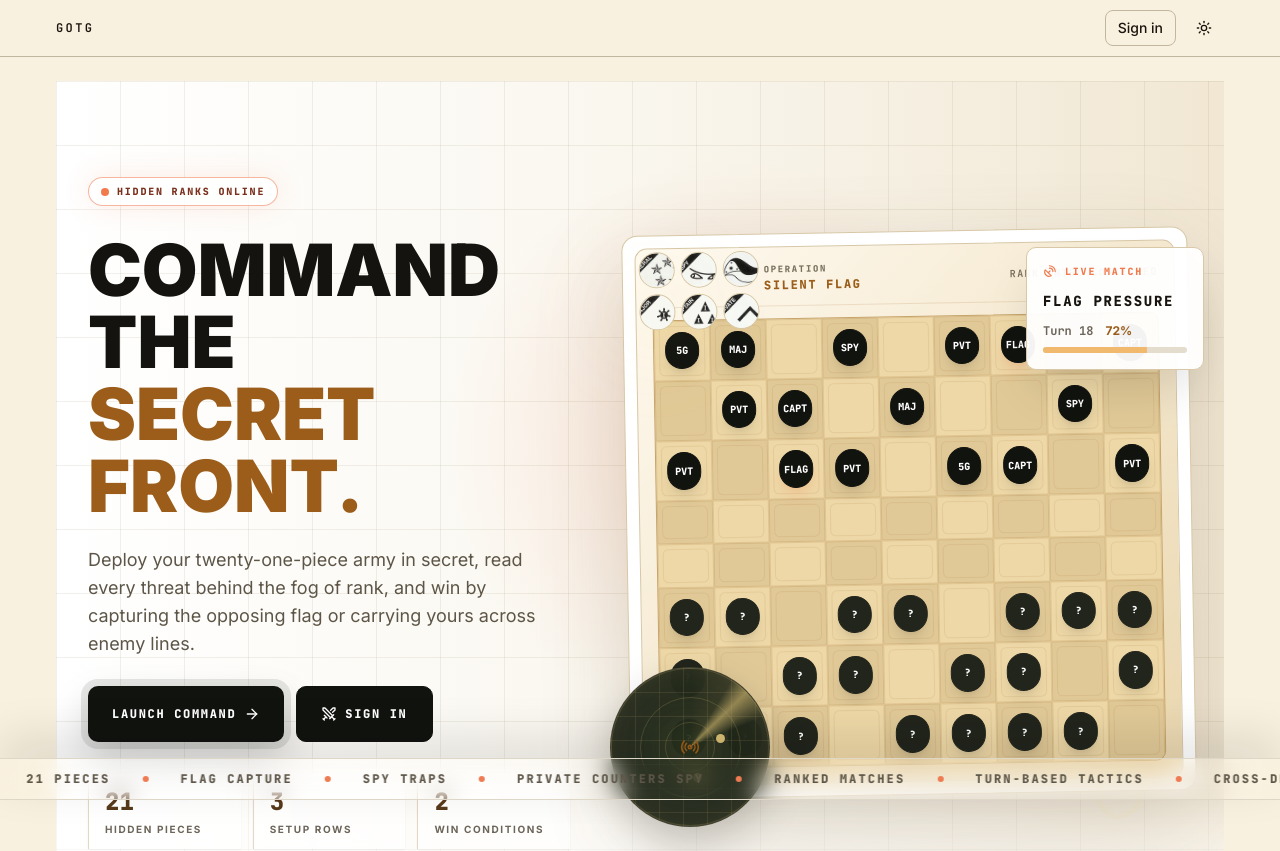
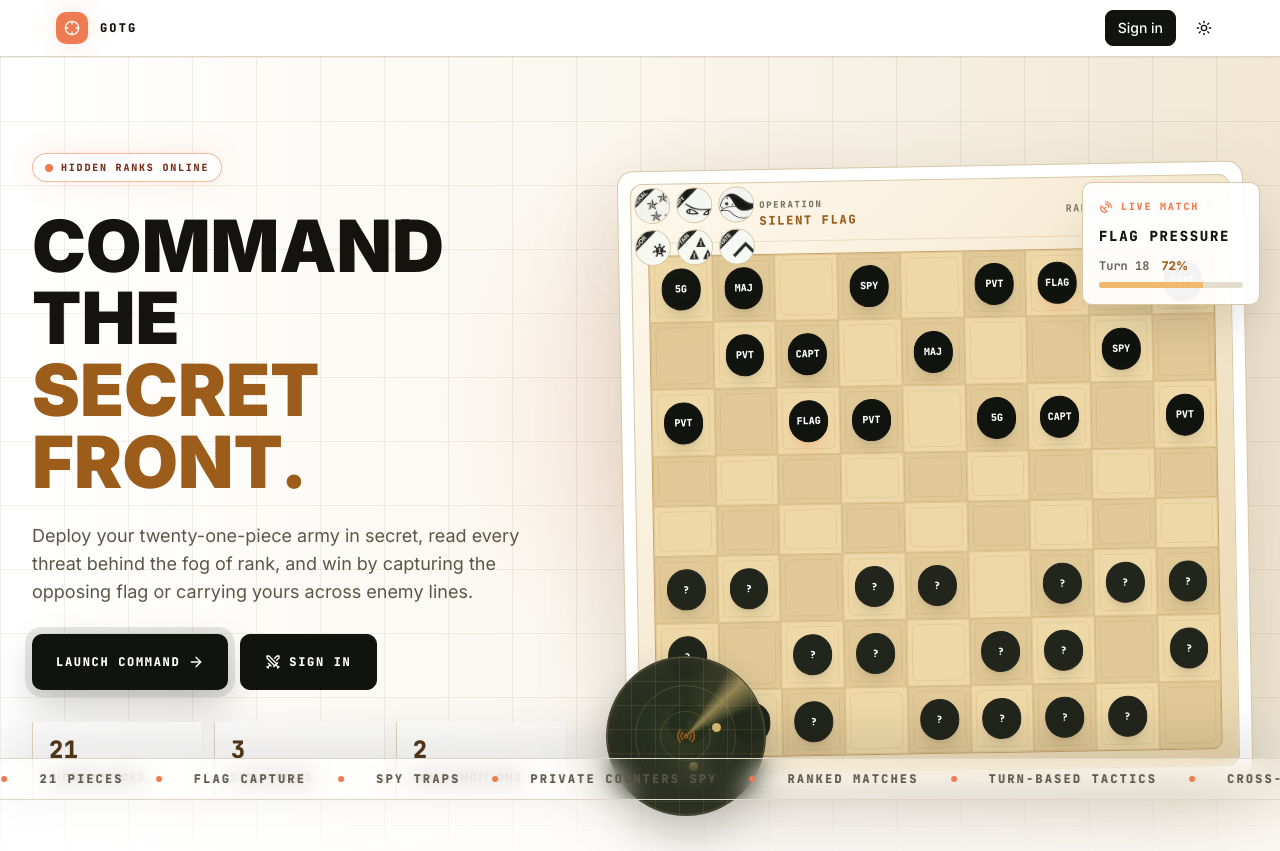
Before and after one commit to VencentDev/games-of-the-general, a Next.js app in the folder apps/frontend/: page / in a window 1280 px wide. Shown: the top 851 px of the page. Built offline with nearby package versions, Linux system fonts and the light colour scheme; no server answers.

Commit message:
feat(frontend): scope navbar to landing page

```diff
--- a/apps/frontend/src/app/layout.tsx
+++ b/apps/frontend/src/app/layout.tsx
@@ -2,7 +2,6 @@ import type { Metadata } from 'next';
 import { Inter, JetBrains_Mono } from 'next/font/google';
 import type { ReactNode } from 'react';
 
-import { Navbar } from '@/components/navbar';
 import { Providers } from '@/components/providers';
 import { ThemeProvider } from '@/components/theme-provider';
 import { siteConfig } from '@/config/site';
@@ -25,10 +24,7 @@ export default function RootLayout({ children }: { children: ReactNode }) {
     <html lang="en" suppressHydrationWarning>
       <body className={`${inter.variable} ${jetBrainsMono.variable} font-display`}>
         <ThemeProvider attribute="class" defaultTheme="system" enableSystem>
-          <Providers>
-            <Navbar />
-            <div className="container mx-auto py-6">{children}</div>
-          </Providers>
+          <Providers>{children}</Providers>
         </ThemeProvider>
       </body>
     </html>
--- a/apps/frontend/src/app/page.tsx
+++ b/apps/frontend/src/app/page.tsx
@@ -1,5 +1,6 @@
 import type { Metadata } from 'next';
 
+import { Navbar } from '@/components/navbar';
 import { siteConfig } from '@/config/site';
 import { HomePageContent } from '@/features/home/landing/components/home-page-content';
 import { auth } from '@/lib/auth';
@@ -16,5 +17,10 @@ export const metadata: Metadata = {
 export default async function HomePage() {
   const session = await auth();
 
-  return <HomePageContent signedIn={!!session && !session.error} />;
+  return (
+    <>
+      <Navbar />
+      <HomePageContent signedIn={!!session && !session.error} />
+    </>
+  );
 }
--- a/apps/frontend/src/components/navbar.tsx
+++ b/apps/frontend/src/components/navbar.tsx
@@ -1,4 +1,5 @@
 import Link from 'next/link';
+import { Crosshair } from 'lucide-react';
 
 import { SignOutButton } from '@/components/sign-out-button';
 import { ThemeToggle } from '@/components/theme-toggle';
@@ -10,21 +11,37 @@ export async function Navbar() {
   const session = await auth();
 
   return (
-    <header className="border-b">
+    <header className="border-b border-[#ded7c8] bg-white text-[#11130f] dark:border-[#2a2418] dark:bg-[#070b05] dark:text-[#fffaf0]">
       <div className="container mx-auto flex h-14 items-center justify-between gap-4">
-        <Link href="/" className="font-mono text-xs font-semibold uppercase tracking-[0.2em]">
+        <Link
+          href="/"
+          className="flex items-center gap-3 font-mono text-xs font-black uppercase tracking-[0.18em]"
+        >
+          <span className="grid size-8 place-items-center rounded-lg bg-[#ee7b51] text-white shadow-[0_0_22px_rgba(238,123,81,0.22)]">
+            <Crosshair className="size-4" />
+          </span>
           {siteConfig.navName}
         </Link>
         <nav className="flex items-center gap-2">
           {session ? (
             <>
-              <Button asChild variant="ghost" size="sm">
+              <Button
+                asChild
+                variant="outline"
+                size="sm"
+                className="border-[#11130f] bg-[#11130f] text-white hover:bg-[#2a2d22] hover:text-white dark:border-[#5b5036] dark:bg-[#11130f] dark:hover:bg-[#1b2116]"
+              >
                 <Link href="/lobby">Lobby</Link>
               </Button>
               <SignOutButton />
             </>
           ) : (
-            <Button asChild variant="outline" size="sm">
+            <Button
+              asChild
+              variant="outline"
+              size="sm"
+              className="border-[#11130f] bg-[#11130f] text-white hover:bg-[#2a2d22] hover:text-white dark:border-[#5b5036] dark:bg-[#11130f] dark:hover:bg-[#1b2116]"
+            >
               <Link href="/login">Sign in</Link>
             </Button>
           )}
--- a/apps/frontend/src/components/sign-out-button.tsx
+++ b/apps/frontend/src/components/sign-out-button.tsx
@@ -11,7 +11,7 @@ export function SignOutButton() {
       type="button"
       variant="outline"
       size="sm"
-      className="gap-2"
+      className="gap-2 border-[#11130f] bg-[#11130f] text-white hover:bg-[#2a2d22] hover:text-white dark:border-[#5b5036] dark:bg-[#11130f] dark:hover:bg-[#1b2116]"
       onClick={() => void signOut({ redirectTo: '/login' })}
     >
       <LogOut className="size-4" aria-hidden="true" />
--- a/apps/frontend/src/features/auth/login/components/login-page-content.tsx
+++ b/apps/frontend/src/features/auth/login/components/login-page-content.tsx
@@ -25,7 +25,7 @@ function LoginContent() {
 
 function LoginShell({ callbackUrl }: { callbackUrl?: string }) {
   return (
-    <main className="relative -mx-4 -my-6 flex min-h-[calc(100svh-3.5rem)] max-w-[100vw] items-center overflow-x-clip bg-[#f5f1e6] px-4 py-6 text-[#201b16] selection:bg-[#d7bd73]/40 dark:bg-[#11130f] dark:text-[#f6f0e4] md:py-8">
+    <main className="relative flex min-h-screen max-w-[100vw] items-center overflow-x-clip bg-[#f5f1e6] px-4 py-6 text-[#201b16] selection:bg-[#d7bd73]/40 dark:bg-[#11130f] dark:text-[#f6f0e4] md:py-8">
       <section className="relative z-10 mx-auto flex min-h-[520px] w-full max-w-[min(58rem,calc(100vw-2rem))] animate-float-in flex-col overflow-hidden rounded-xl border border-[#8a7b62]/25 bg-[#fbf8ef] shadow-2xl shadow-black/10 dark:border-white/10 dark:bg-[#181b15] md:flex-row">
         <AuroraPanel
           variant="login"
--- a/apps/frontend/src/features/auth/signup/components/signup-page-content.tsx
+++ b/apps/frontend/src/features/auth/signup/components/signup-page-content.tsx
@@ -25,7 +25,7 @@ function SignupContent() {
 
 function SignupShell({ callbackUrl }: { callbackUrl?: string }) {
   return (
-    <main className="relative -mx-4 -my-6 flex min-h-[calc(100svh-3.5rem)] max-w-[100vw] items-center overflow-x-clip bg-[#f5f1e6] px-4 py-6 text-[#201b16] selection:bg-[#d7bd73]/40 dark:bg-[#11130f] dark:text-[#f6f0e4] md:py-8">
+    <main className="relative flex min-h-screen max-w-[100vw] items-center overflow-x-clip bg-[#f5f1e6] px-4 py-6 text-[#201b16] selection:bg-[#d7bd73]/40 dark:bg-[#11130f] dark:text-[#f6f0e4] md:py-8">
       <section className="relative z-10 mx-auto flex min-h-[560px] w-full max-w-[min(58rem,calc(100vw-2rem))] animate-float-in flex-col-reverse overflow-hidden rounded-xl border border-[#8a7b62]/25 bg-[#fbf8ef] shadow-2xl shadow-black/10 dark:border-white/10 dark:bg-[#181b15] md:flex-row">
         <div className="flex flex-1 items-center p-8 md:p-12">
           <form className="w-full space-y-6" onSubmit={(event) => event.preventDefault()}>
--- a/apps/frontend/src/features/lobby/components/invite-match-page-content.tsx
+++ b/apps/frontend/src/features/lobby/components/invite-match-page-content.tsx
@@ -25,7 +25,7 @@ export function InviteMatchPageContent({ inviteCode }: { inviteCode: string }) {
   }, [activeMatch.data?.id, router]);
 
   return (
-    <main className="-mx-4 -my-6 flex min-h-[calc(100svh-3.5rem)] items-center bg-[#f5f1e6] px-4 py-8 text-[#201b16] dark:bg-[#10130f] dark:text-[#f6f0e4]">
+    <main className="flex min-h-screen items-center bg-[#f5f1e6] px-4 py-8 text-[#201b16] dark:bg-[#10130f] dark:text-[#f6f0e4]">
       <section className="mx-auto w-full max-w-xl rounded-lg border border-[#8a7b62]/20 bg-[#fbf8ef] p-6 shadow-sm dark:border-white/10 dark:bg-white/[0.04]">
         <Button asChild variant="ghost" className="mb-5 px-0">
           <Link href="/lobby">
--- a/apps/frontend/src/features/lobby/components/match-history-page-content.tsx
+++ b/apps/frontend/src/features/lobby/components/match-history-page-content.tsx
@@ -12,7 +12,7 @@ export function MatchHistoryPageContent() {
   const matches = history.data ?? [];
 
   return (
-    <main className="-mx-4 -my-6 min-h-[calc(100svh-3.5rem)] bg-[#f5f1e6] px-4 py-6 text-[#201b16] dark:bg-[#10130f] dark:text-[#f6f0e4] md:px-8">
+    <main className="min-h-screen bg-[#f5f1e6] px-4 py-6 text-[#201b16] dark:bg-[#10130f] dark:text-[#f6f0e4] md:px-8">
       <section className="mx-auto max-w-7xl space-y-5">
         <div className="border-b border-[#8a7b62]/20 pb-5 dark:border-white/10">
           <Button asChild variant="ghost" className="mb-3 px-0">
```
